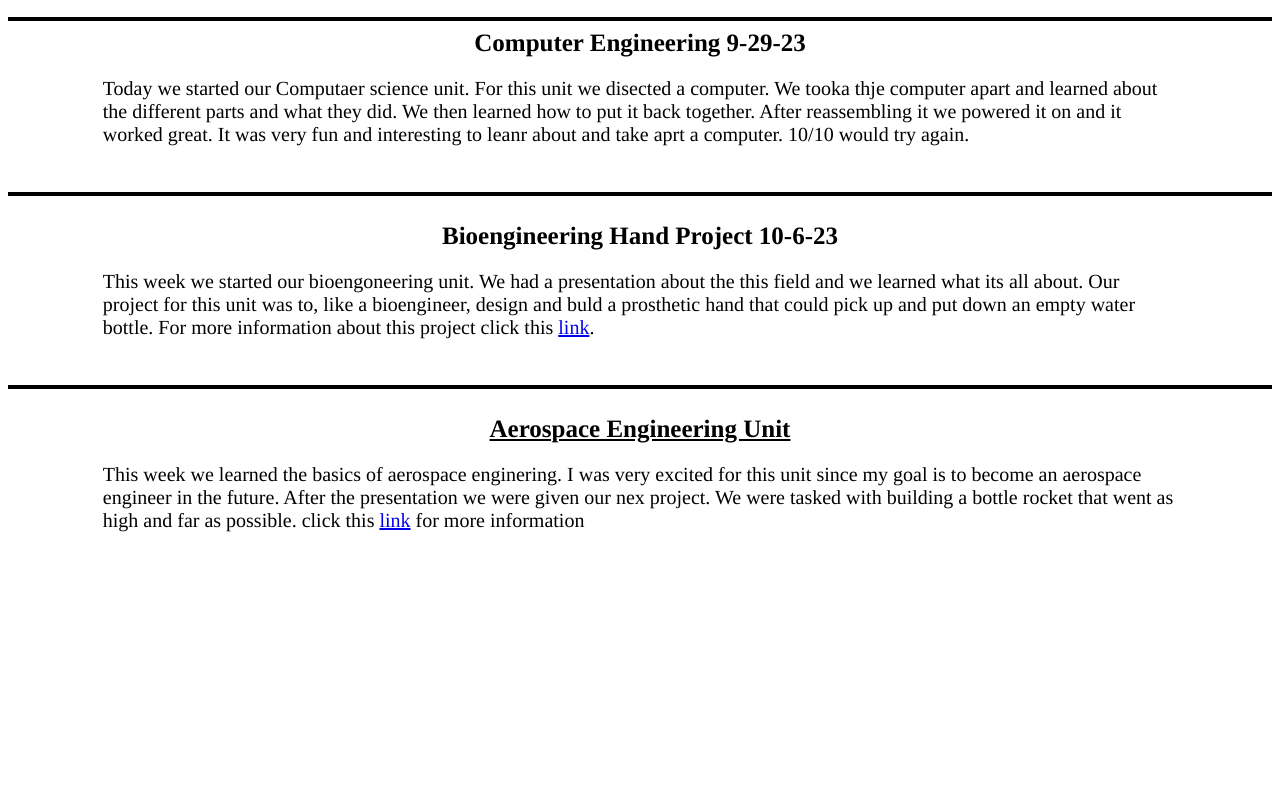
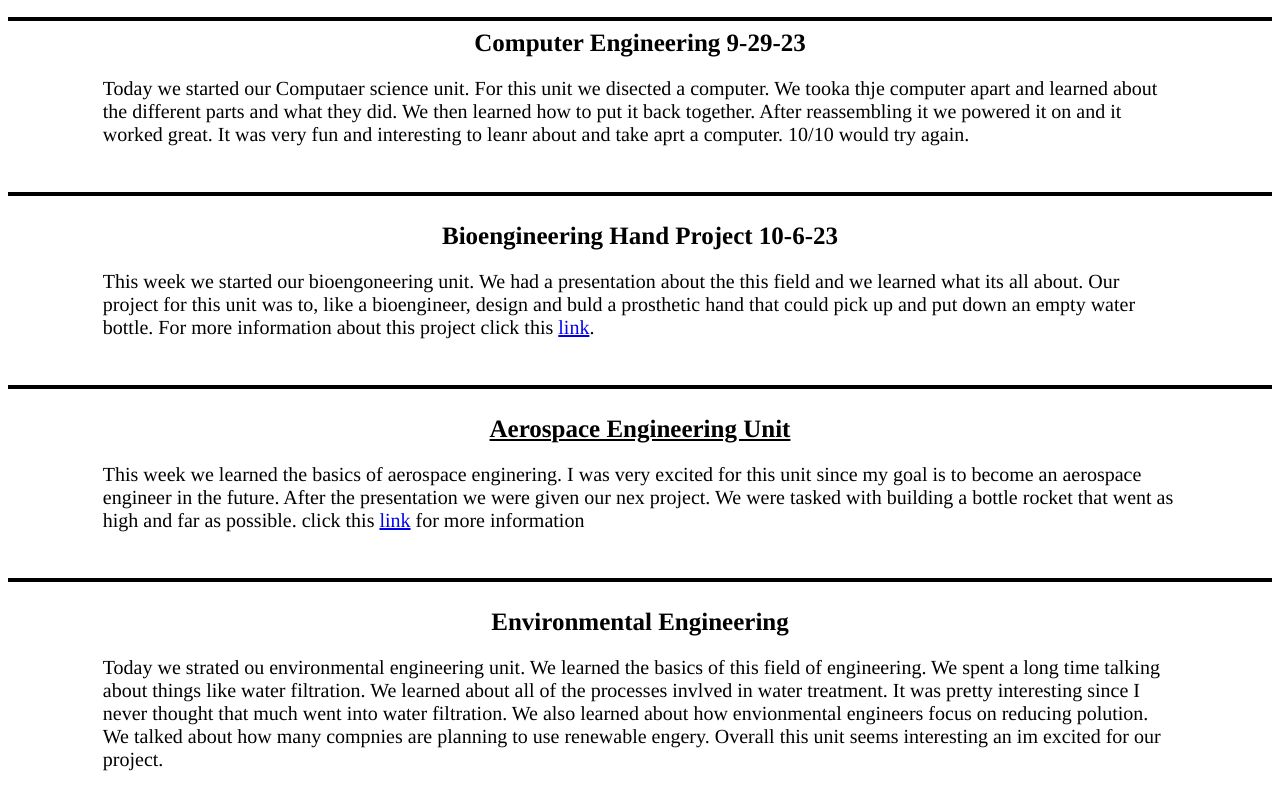
Before and after one commit to jste311/Website, a plain HTML site: page index.html in a window 1280 px wide. Shown: the part 1242-2033 px from the top of the page. Before the commit the page ends 1794 px from the top, so only its background shows below. Drawn offline with Linux system fonts and the light colour scheme.

Commit message:
environment

```diff
--- a/index.html
+++ b/index.html
@@ -72,7 +72,13 @@
             <p>
                 This week we learned the basics of aerospace enginering. I was very excited for this unit since my goal is to become an aerospace engineer in the future. After the presentation we were given our nex project. We were tasked with building a bottle rocket that went as high and far as possible. click this <a href="Rocket.html">link</a> for more information
             </p>
-
+        <br>
+        <hr>
+        <br>
+        <hr4><center><b>Environmental Engineering</b></center></hr4>
+           <p>
+               Today we strated ou environmental engineering unit. We learned the basics of this field of engineering. We spent a long time talking about things like water filtration. We learned about all of the processes invlved in water treatment. It was pretty interesting since I never thought that much went into water filtration. We also learned about how envionmental engineers focus on reducing polution. We talked about how many compnies are planning to use renewable engery. Overall this unit seems interesting an im excited for our project.
+           </p>
 
 
     </body>
```
